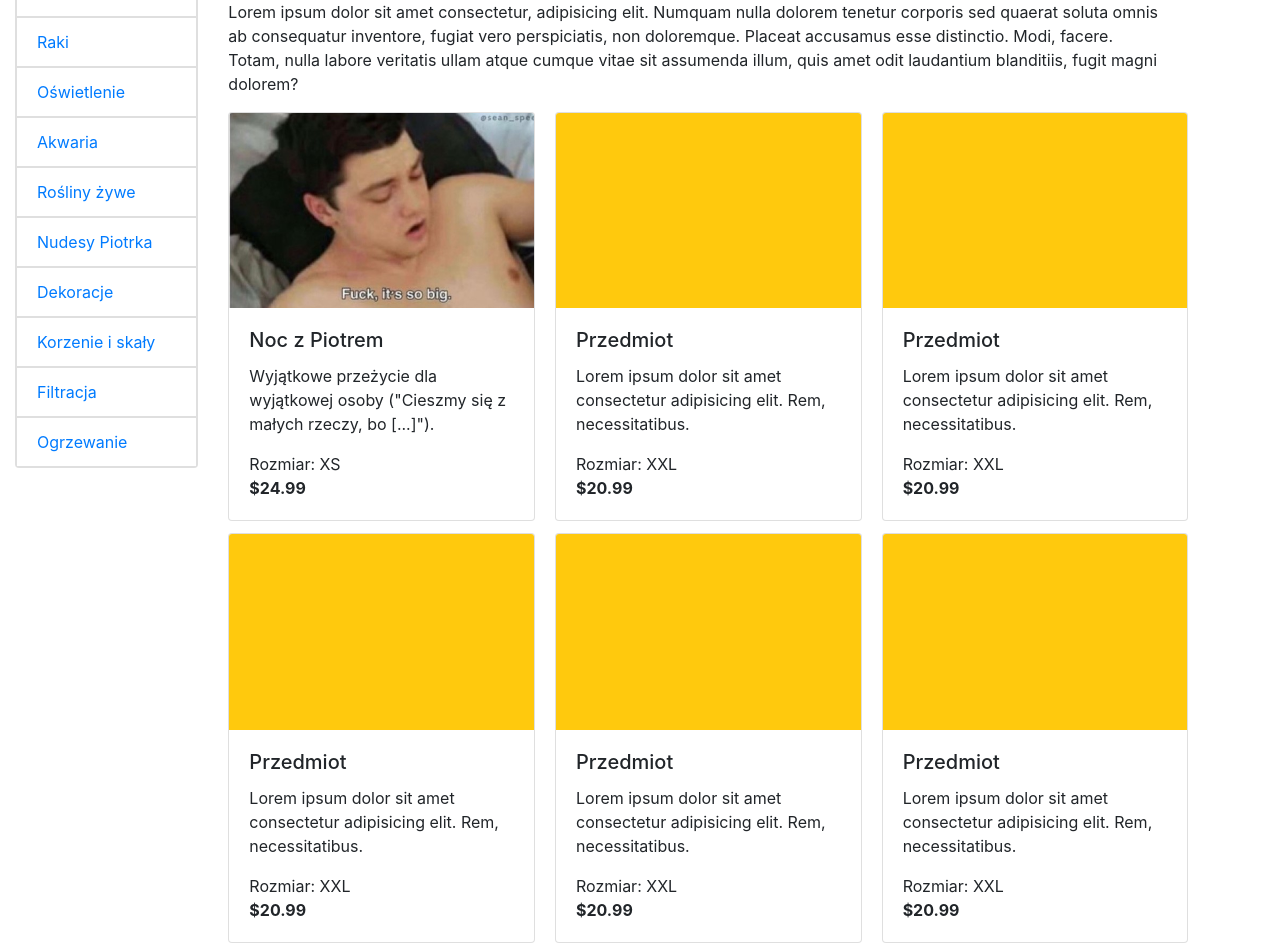
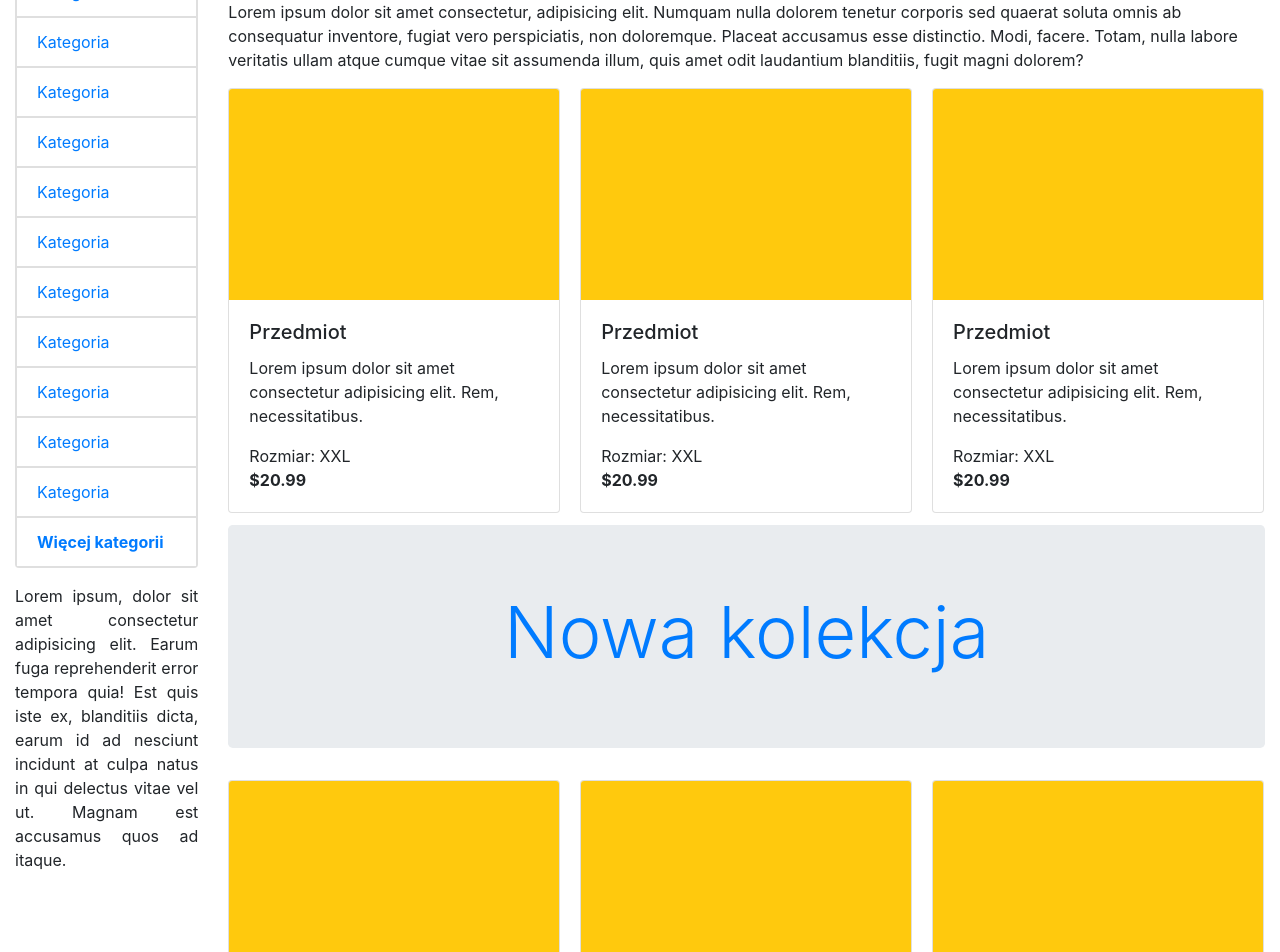
Before and after one commit to Chlopaki-kasprzaki/temp, a plain HTML site: page index.html in a window 1280 px wide. Shown: the part 459-1411 px from the top of the page. Drawn offline with nearby package versions, Linux system fonts and the light colour scheme.

Commit message:
wincyj poprawek

```diff
--- a/index.html
+++ b/index.html
@@ -47,7 +47,6 @@
   </nav>
 
   <!-- Jumbotron -->
-  <!-- TODO: Zmniejszyć wysokość jumbotronu -->
   <div class="jumbotron jumbotron-fluid">
     <div class="container">
       <h1 class="display-2">ShrimpHub</h1>
@@ -60,41 +59,41 @@
   <!-- TODO: Responsywność-->
   <div class="container-fluid col-12">
     <div class="row">
-      <div class="left-aside col-2">
+      <div class="col-2">
         <div class="card">
           <div class="card-header">
             <b>Kategorie</b>
           </div>
           <ul class="list-group list-group-flush">
-            <a href="#"><li class="list-group-item">Krewetki</li></a>
-            <a href="#"><li class="list-group-item">Raki</li></a>
-            <a href="#"><li class="list-group-item">Oświetlenie</li></a>
-            <a href="#"><li class="list-group-item">Akwaria</li></a>
-            <a href="#"><li class="list-group-item">Rośliny żywe</li></a>
-            <a href="#"><li class="list-group-item">Nudesy Piotrka</li></a>
-            <a href="#"><li class="list-group-item">Dekoracje</li></a>
-            <a href="#"><li class="list-group-item">Korzenie i skały</li></a>
-            <a href="#"><li class="list-group-item">Filtracja</li></a>
-            <a href="#"><li class="list-group-item">Ogrzewanie</li></a>
+            <a href="#"><li class="list-group-item">Kategoria</li></a>
+            <a href="#"><li class="list-group-item">Kategoria</li></a>
+            <a href="#"><li class="list-group-item">Kategoria</li></a>
+            <a href="#"><li class="list-group-item">Kategoria</li></a>
+            <a href="#"><li class="list-group-item">Kategoria</li></a>
+            <a href="#"><li class="list-group-item">Kategoria</li></a>
+            <a href="#"><li class="list-group-item">Kategoria</li></a>
+            <a href="#"><li class="list-group-item">Kategoria</li></a>
+            <a href="#"><li class="list-group-item">Kategoria</li></a>
+            <a href="#"><li class="list-group-item">Kategoria</li></a>
+            <a href="#"><li class="list-group-item">Kategoria</li></a>
+            <a href="#"><li class="list-group-item font-weight-bold">Więcej kategorii</li></a>
           </ul>
         </div>
+
+        <div class="my-3 text-justify" id="#aside-left">
+          Lorem ipsum, dolor sit amet consectetur adipisicing elit. Earum fuga reprehenderit error tempora quia! Est quis iste ex, blanditiis dicta, earum id ad nesciunt incidunt at culpa natus in qui delectus vitae vel ut. Magnam est accusamus quos ad itaque.
+        </div>
+
+
       </div>
-      <div class="main col-9">
+      <div class="main col-10">
         <p class="display-4">Strona główna</p>
         <p>Lorem ipsum dolor sit amet consectetur, adipisicing elit. Numquam nulla dolorem tenetur corporis sed quaerat soluta omnis ab consequatur inventore, fugiat vero perspiciatis, non doloremque. Placeat accusamus esse distinctio. Modi, facere. Totam, nulla labore veritatis ullam atque cumque vitae sit assumenda illum, quis amet odit laudantium blanditiis, fugit magni dolorem?</p>
 
         <!-- TOOD: Karty -->
         <!--<div class="card-columns">-->
-        <div class="card-deck">
+        <div class="card-deck mr-md-3">
           <div class="card-columns">
-            <div class="card">
-              <img class="card-img-top" src="static/meme2.jpg" alt="Card image cap">
-              <div class="card-body">
-                <h5 class="card-title">Noc z Piotrem</h5>
-                <p class="card-text">Wyjątkowe przeżycie dla wyjątkowej osoby ("Cieszmy się z małych rzeczy, bo [...]").</p>
-                <p class="card-text">Rozmiar: XS<br><b>$24.99</b></p>
-              </div>
-            </div>
             <div class="card">
               <img class="card-img-top" src="static/meme10.jpg" alt="Card image cap">
               <div class="card-body">
@@ -119,14 +118,17 @@
                 <p class="card-text">Rozmiar: XXL<br><b>$20.99</b></p>
               </div>
             </div>
-            <div class="card">
-              <img class="card-img-top" src="static/meme10.jpg" alt="Card image cap">
-              <div class="card-body">
-                <h5 class="card-title">Przedmiot</h5>
-                <p class="card-text">Lorem ipsum dolor sit amet consectetur adipisicing elit. Rem, necessitatibus.</p>
-                <p class="card-text">Rozmiar: XXL<br><b>$20.99</b></p>
-              </div>
-            </div>
+          </div>
+        </div>
+
+        <a href="#" class="text-decoration-none">
+          <div class="jumbotron col-12">
+              <h1 class="display-3 text-center">Nowa kolekcja</h1>
+          </div>
+        </a>
+
+        <div class="card-deck mr-md-3">
+          <div class="card-columns">
             <div class="card">
               <img class="card-img-top" src="static/meme10.jpg" alt="Card image cap">
               <div class="card-body">
```
Also changed, not shown: static/meme1.jpg (deleted), static/meme2.jpg (deleted), static/meme3.jpg (deleted), static/meme5.jpg (deleted).
